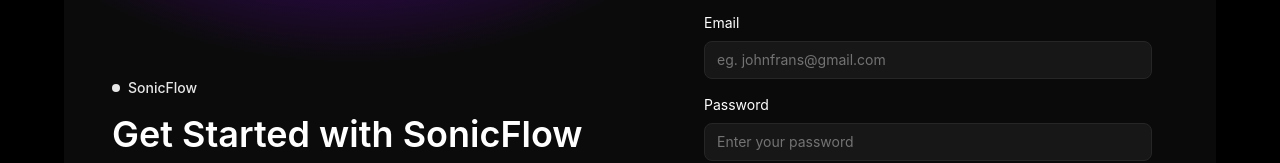
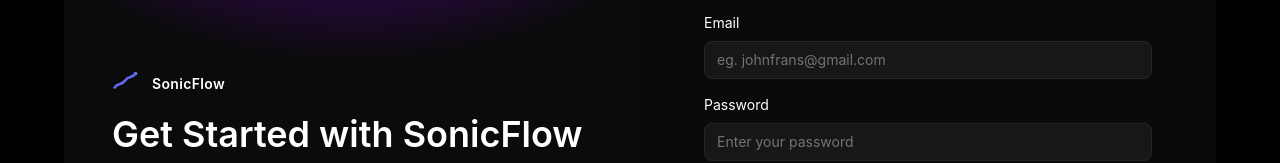
Before and after one commit to pranjalkuhikar/SonicFlow, a React app in the folder Web/: page /register in a window 1280 px wide. Shown: the part 337-500 px from the top of the page. Built offline with nearby package versions, Linux system fonts and the light colour scheme; the HTML template or start-up script is replaced by a standard one.

Commit message:
feat(ui): replace text logo with new SVG logo component
- Add new Logo component with gradient waveform icon and updated typography
- Replace inline logo markup in Login and Register pages with Logo component
- Update Artist page to include logout functionality in AvatarMenu

```diff
--- a/Web/src/components/Logo.jsx
+++ b/Web/src/components/Logo.jsx
@@ -1,8 +1,27 @@
 const Logo = () => {
   return (
-    <div className="flex items-center gap-2">
-      <span className="inline-block size-2 rounded-full bg-white" />
-      <span className="text-sm font-medium">SonicFlow</span>
+    <div className="flex items-center gap-3">
+      <div className="relative size-7 rounded-md overflow-hidden bg-black">
+        <svg viewBox="0 0 64 64" className="absolute inset-0">
+          <defs>
+            <linearGradient id="sf-grad" x1="0" y1="0" x2="1" y2="1">
+              <stop offset="0%" stopColor="#A855F7" />
+              <stop offset="50%" stopColor="#6366F1" />
+              <stop offset="100%" stopColor="#22D3EE" />
+            </linearGradient>
+          </defs>
+          <rect x="0" y="0" width="64" height="64" rx="8" fill="#0B0B0B" />
+          <path
+            d="M6,40 C14,28 22,36 30,24 C38,12 46,20 54,8"
+            stroke="url(#sf-grad)"
+            strokeWidth="6"
+            fill="none"
+            strokeLinecap="round"
+          />
+          <circle cx="54" cy="8" r="4" fill="url(#sf-grad)" />
+        </svg>
+      </div>
+      <span className="text-sm font-semibold tracking-wide">SonicFlow</span>
     </div>
   );
 };
--- a/Web/src/pages/Artist.jsx
+++ b/Web/src/pages/Artist.jsx
@@ -1,9 +1,18 @@
-import { useProfileQuery } from "../services/authApi";
+import { useProfileQuery, useLogoutMutation } from "../services/authApi";
 import Logo from "../components/Logo";
 import AvatarMenu from "../components/AvatarMenu";
 
 const Artist = () => {
   const { data: user } = useProfileQuery();
+  const [logout] = useLogoutMutation();
+  const handleLogout = async () => {
+    try {
+      await logout().unwrap();
+      window.location.href = "/";
+    } catch (err) {
+      console.log(err);
+    }
+  };
   return (
     <div className="min-h-screen bg-black text-white">
       <div className="max-w-7xl mx-auto">
@@ -16,7 +25,7 @@ const Artist = () => {
             >
               Add Song
             </button>
-            {user && <AvatarMenu user={user.user} />}
+            {user && <AvatarMenu user={user.user} onLogout={handleLogout} />}
           </div>
         </header>
 
--- a/Web/src/pages/Login.jsx
+++ b/Web/src/pages/Login.jsx
@@ -5,6 +5,7 @@ import {
   useLoginMutation,
   useGoogleLoginUrlMutation,
 } from "../services/authApi";
+import Logo from "../components/Logo";
 
 const Login = () => {
   const [email, setEmail] = useState("");
@@ -66,10 +67,7 @@ const Login = () => {
           <div className="absolute inset-0 opacity-30 mix-blend-overlay" />
           <div className="relative h-full flex flex-col justify-end gap-8">
             <div>
-              <div className="flex items-center gap-2 text-sm font-medium opacity-90">
-                <span className="inline-block size-2 rounded-full bg-white" />
-                <span>SonicFlow</span>
-              </div>
+              <Logo />
               <h1 className="mt-4 text-3xl lg:text-4xl font-semibold">
                 Welcome Back
               </h1>
--- a/Web/src/pages/Register.jsx
+++ b/Web/src/pages/Register.jsx
@@ -5,6 +5,7 @@ import {
   useRegisterMutation,
   useGoogleLoginUrlMutation,
 } from "../services/authApi";
+import Logo from "../components/Logo";
 
 const Register = () => {
   const [firstName, setFirstName] = useState("");
@@ -70,10 +71,7 @@ const Register = () => {
           <div className="absolute inset-0 opacity-30 mix-blend-overlay" />
           <div className="relative h-full flex flex-col justify-end gap-8">
             <div>
-              <div className="flex items-center gap-2 text-sm font-medium opacity-90">
-                <span className="inline-block size-2 rounded-full bg-white" />
-                <span>SonicFlow</span>
-              </div>
+              <Logo />
               <h1 className="mt-4 text-3xl lg:text-4xl font-semibold">
                 Get Started with SonicFlow
               </h1>
```
